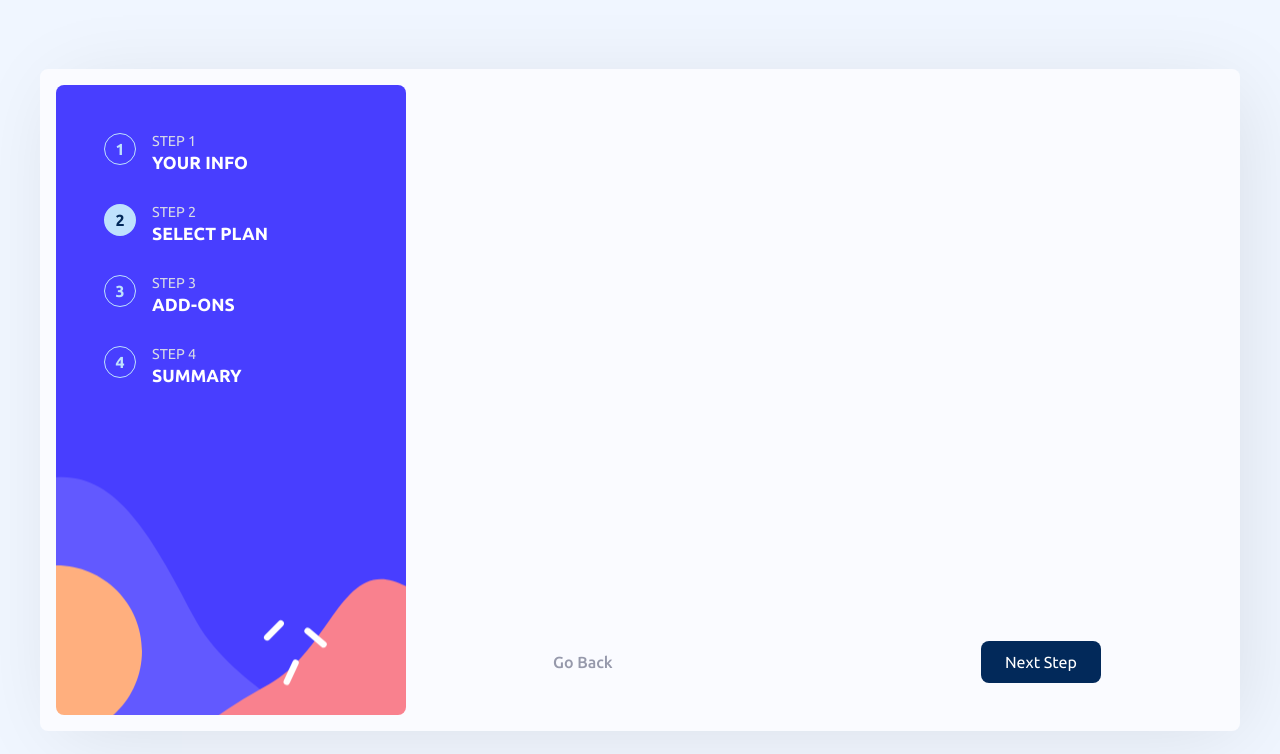
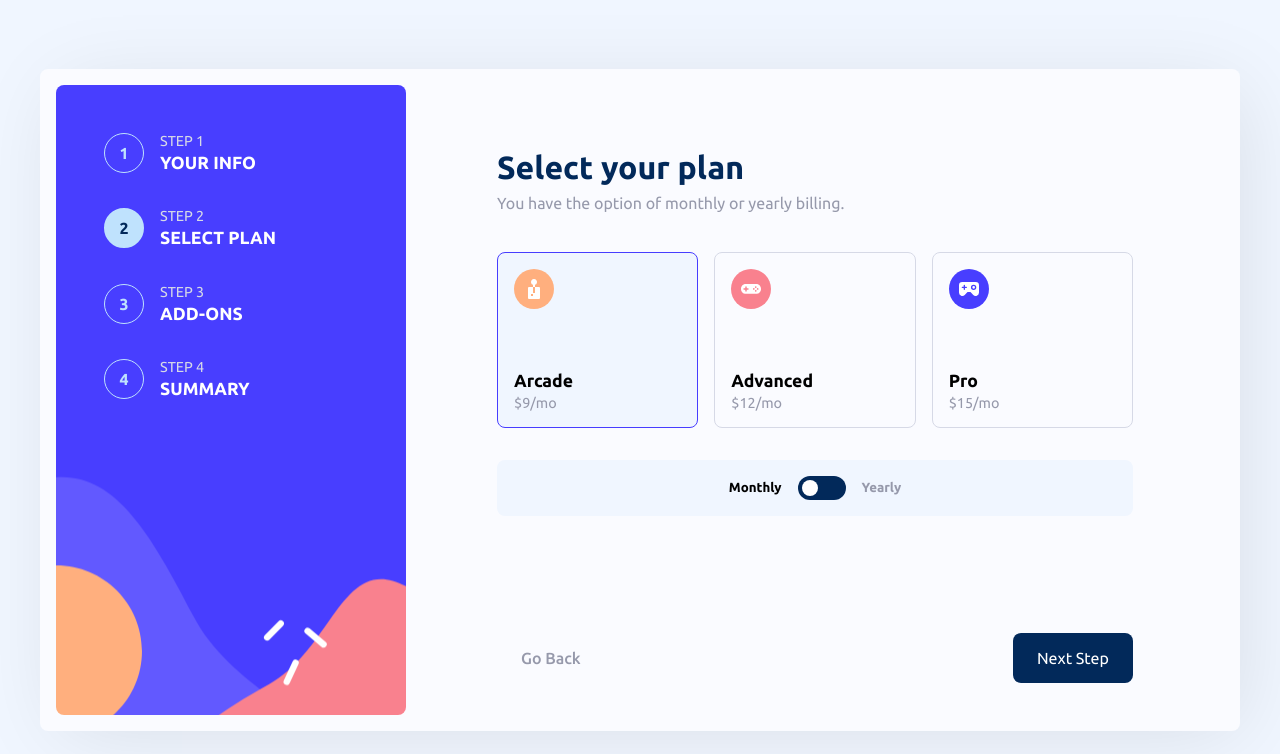
Before and after one commit to adram3l3ch/multi-step-form, a React (Vite) app: page / in a window 1280 px wide. Both pictures are taken after a click on the button "Next Step". Shown: the top 754 px of the page. Built offline with nearby package versions, Linux system fonts and the light colour scheme.

Commit message:
plan form

```diff
--- a/src/App.tsx
+++ b/src/App.tsx
@@ -1,6 +1,7 @@
 import Info from "./components/Info";
 import MultiStepForm from "./components/MultiStepForm";
 import { Step } from "./components/MultiStepForm/types";
+import Plan from "./components/Plan";
 import { ObjectType } from "./types";
 
 const steps: Step[] = [
@@ -10,6 +11,7 @@
 	},
 	{
 		title: "SELECT PLAN",
+		Component: Plan,
 	},
 	{
 		title: "ADD-ONS",
--- a/src/components/Info/index.tsx
+++ b/src/components/Info/index.tsx
@@ -5,8 +5,7 @@
 	const { data, setData } = props;
 
 	const handleChange = (e: ChangeEvent<HTMLInputElement>) => {
-		const value = e.target.value;
-		const name = e.target.name as "name" | "email" | "phone";
+		const { value, name } = e.target;
 		const _data = { ...data };
 		_data[name] = value;
 		setData(_data);
--- a/src/components/MultiStepForm/styles.scss
+++ b/src/components/MultiStepForm/styles.scss
@@ -20,16 +20,23 @@
 	}
 
 	.content {
-		padding: 4rem 4rem 2rem;
+		padding: 4rem 2rem 2rem;
 		max-width: 700px;
 		width: 100%;
 		justify-self: center;
 		display: flex;
 		flex-direction: column;
+		gap: 2rem;
+		overflow: hidden;
+
+		> :not(.btns) {
+			flex: 1;
+			overflow: auto;
+		}
 
 		.btns {
+			display: flex;
 			margin-top: auto;
-			display: flex;
 
 			button:not(.goBack) {
 				color: white;
@@ -54,13 +61,14 @@
 	cursor: pointer;
 
 	.index {
-		width: 2rem;
+		width: 2.5rem;
 		aspect-ratio: 1;
 		border-radius: 50%;
 		display: grid;
 		place-items: center;
 		color: var(--primary-200);
 		border: 1px solid;
+		transition: all 0.2s ease-in-out;
 	}
 
 	&.active .index {
@@ -83,7 +91,7 @@
 }
 
 .form {
-	p {
+	> p {
 		margin-bottom: 2.5rem;
 	}
 }
--- /dev/null
+++ b/src/components/Plan/index.tsx
@@ -0,0 +1,64 @@
+import { ComponentPropsType } from "../../types";
+import arcade from "../../assets/icon-arcade.svg";
+import advanced from "../../assets/icon-advanced.svg";
+import pro from "../../assets/icon-pro.svg";
+import { ChangeEvent, useEffect } from "react";
+import Toggle from "../Toggle";
+import { billingPlans } from "../../data";
+import "./styles.scss";
+
+type Billing = "Yearly" | "Monthly";
+type Plans = "arcade" | "advanced" | "pro";
+
+const Plan = (props: ComponentPropsType) => {
+	const { data, setData } = props;
+
+	const handleChange = (e: ChangeEvent<HTMLInputElement>) => {
+		const { id } = e.currentTarget;
+		setData(ps => ({ ...ps, plan: id }));
+	};
+
+	useEffect(() => {
+		if (!data.plan) {
+			setData(ps => ({ ...ps, plan: "arcade" }));
+		}
+	}, []);
+
+	const images = [arcade, advanced, pro];
+
+	const plans = ["arcade", "advanced", "pro"].map((ele, i: number) => {
+		return (
+			<div className="plan">
+				<input
+					type="radio"
+					id={ele}
+					name="plan"
+					onChange={handleChange}
+					checked={data.plan === ele}
+				/>
+				<label htmlFor={ele} tabIndex={0}>
+					<img src={images[i]} alt={ele} />
+					<h4>{ele}</h4>
+					<p>
+						${billingPlans[data.billing as Billing]?.[ele as Plans]}/
+						{data.billing === "Monthly" ? "mo" : "yr"}
+					</p>
+					{data.billing === "Yearly" && <p>2 months free</p>}
+				</label>
+			</div>
+		);
+	});
+
+	return (
+		<form className="form">
+			<h2>Select your plan</h2>
+			<p>You have the option of monthly or yearly billing.</p>
+			<div className="plans">{plans}</div>
+			<div className="billing">
+				<Toggle options={["Monthly", "Yearly"]} name="billing" data={data} setData={setData} />
+			</div>
+		</form>
+	);
+};
+
+export default Plan;
--- /dev/null
+++ b/src/components/Plan/styles.scss
@@ -0,0 +1,54 @@
+.plans {
+	display: grid;
+	grid-template-columns: repeat(3, 1fr);
+	gap: 1rem;
+	margin-bottom: 2rem;
+
+	.plan {
+		input[type="radio"] {
+			display: none;
+		}
+
+		input[type="radio"]:checked ~ label {
+			background-color: var(--neutral-200);
+			border-color: var(--primary-400);
+		}
+
+		label {
+			padding: 1rem;
+			border-radius: 0.5rem;
+			height: 11rem;
+			display: flex;
+			flex-direction: column;
+			border: 1px solid var(--neutral-300);
+			cursor: pointer;
+			transition: all 0.2s ease-in-out;
+
+			img {
+				width: 40px;
+				aspect-ratio: 1;
+				object-fit: cover;
+			}
+			h4 {
+				margin-top: auto;
+				text-transform: capitalize;
+			}
+			p {
+				font-size: 0.9rem;
+
+				&:nth-child(4) {
+					color: var(--primary-800);
+					margin-top: 0.25em;
+				}
+			}
+		}
+	}
+}
+
+.billing {
+	background-color: var(--neutral-200);
+	padding: 1rem;
+	display: flex;
+	justify-content: center;
+	border-radius: 0.5rem;
+}
--- /dev/null
+++ b/src/components/Toggle/index.tsx
@@ -0,0 +1,46 @@
+import { ChangeEvent, useEffect } from "react";
+import { ComponentPropsType } from "../../types";
+import "./styles.scss";
+
+type OptionType = string | { label: string; value: string };
+
+type TogglePropTypes = {
+	options: [OptionType, OptionType];
+	name: string;
+} & ComponentPropsType;
+
+const Toggle = (props: TogglePropTypes) => {
+	const { name, options, data, setData } = props;
+	const [labels, values]: [string[], string[]] = [[], []];
+	options.map(ele => {
+		if (typeof ele === "string") {
+			labels.push(ele);
+			values.push(ele);
+		} else {
+			labels.push(ele.label);
+			values.push(ele.value);
+		}
+	});
+
+	useEffect(() => {
+		if (!data[name]) {
+			setData(ps => ({ ...ps, [name]: values[0] }));
+		}
+	}, []);
+
+	const handleChange = (e: ChangeEvent<HTMLInputElement>) => {
+		const { checked } = e.target;
+		setData(ps => ({ ...ps, [name]: values[checked ? 1 : 0] }));
+	};
+
+	return (
+		<div className="toggle">
+			<h5 className={data[name] === values[0] ? "active" : ""}>{labels[0]}</h5>
+			<input type="checkbox" id={name} checked={data[name] === values[1]} onChange={handleChange} />
+			<label htmlFor={name}></label>
+			<h5 className={data[name] === values[1] ? "active" : ""}>{labels[1]}</h5>
+		</div>
+	);
+};
+
+export default Toggle;
--- /dev/null
+++ b/src/components/Toggle/styles.scss
@@ -0,0 +1,43 @@
+.toggle {
+	display: flex;
+	align-items: center;
+	gap: 1rem;
+
+	input[type="checkbox"] {
+		display: none;
+	}
+
+	h5:not(.active) {
+		color: var(--neutral-400);
+	}
+
+	input[type="checkbox"] + label {
+		--padding: 0.25em;
+		--width: 3rem;
+		width: var(--width);
+		aspect-ratio: 2;
+		display: block;
+		background-color: var(--primary-800);
+		border-radius: 100vmax;
+		position: relative;
+		cursor: pointer;
+
+		&::after {
+			content: "";
+			position: absolute;
+			background-color: var(--white);
+			top: var(--padding);
+			bottom: var(--padding);
+			left: var(--padding);
+			aspect-ratio: 1;
+			border-radius: 50%;
+			transition: all 0.3s ease-in-out;
+		}
+	}
+
+	input[type="checkbox"]:checked + label {
+		&::after {
+			translate: calc(var(--width) - 100% - var(--padding) * 2);
+		}
+	}
+}
--- /dev/null
+++ b/src/data.ts
@@ -0,0 +1,12 @@
+export const billingPlans = {
+	Monthly: {
+		arcade: 9,
+		advanced: 12,
+		pro: 15,
+	},
+	Yearly: {
+		arcade: 90,
+		advanced: 120,
+		pro: 150,
+	},
+};
--- a/src/styles/_reset.scss
+++ b/src/styles/_reset.scss
@@ -34,11 +34,17 @@
 
 h3 {
 	font-size: 1.1rem;
+	margin-bottom: 0.25em;
+}
+
+h4 {
+	font-size: 1.1rem;
+	margin-bottom: 0.25em;
 }
 
 button {
 	border: none;
-	padding: 0.75rem 1.5rem;
+	padding: 1rem 1.5rem;
 	border-radius: 0.5rem;
 	font-weight: 500;
 	font-family: inherit;
--- a/src/styles/index.scss
+++ b/src/styles/index.scss
@@ -30,7 +30,7 @@
 	input {
 		padding: 0.75rem;
 		font-size: 1rem;
-		border: 1px solid var(--neutral-400);
+		border: 1px solid var(--neutral-300);
 		border-radius: 0.5rem;
 		background-color: var(--neutral-100);
 		outline: none;
```
